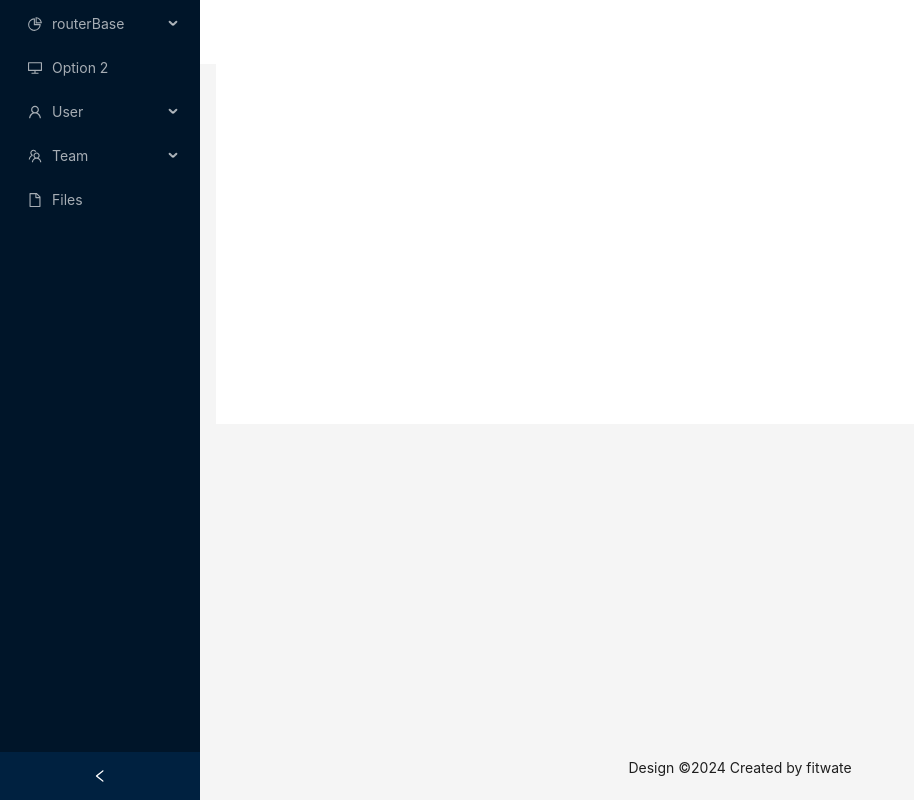
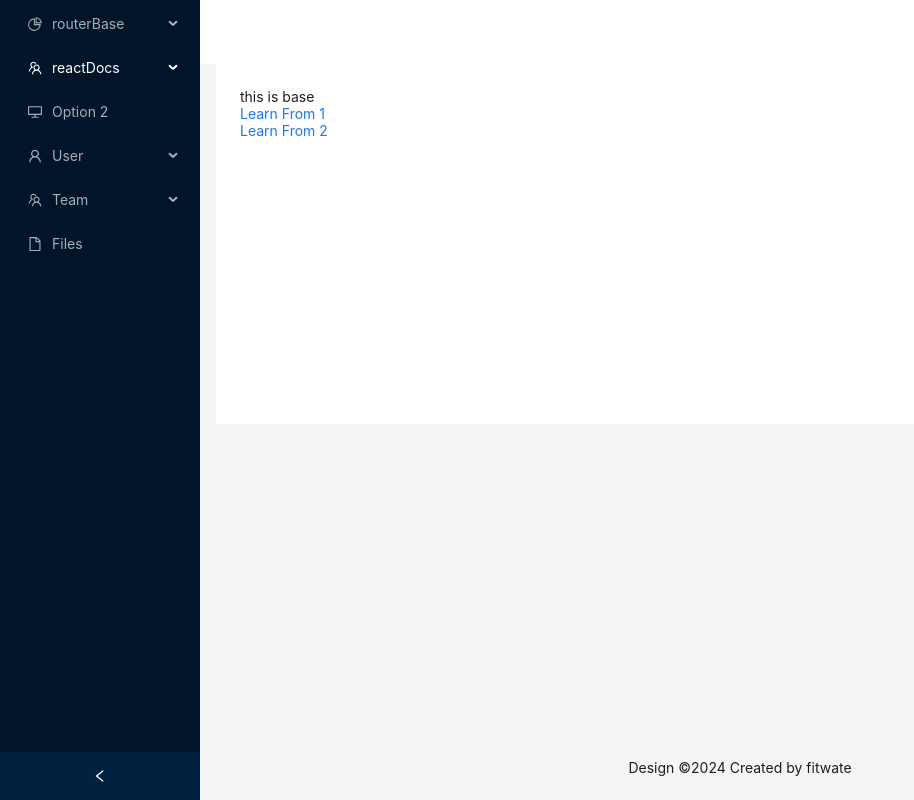
Before and after one commit to fitwate/react-learn, a React (Create React App) app: page /reactDocs/base in a window 1280 px wide. Shown: the whole page, without its empty margins (0-914 px from the left). Built offline with nearby package versions, Linux system fonts and the light colour scheme.

Commit message:
test react docs base

```diff
--- a/src/App.js
+++ b/src/App.js
@@ -25,13 +25,17 @@ const items = [
     getItem('home', '/home'),
   ]
   ),
+  getItem('reactDocs', 'sub2', <TeamOutlined />, [
+    getItem('base', '/reactDocs/base'),
+    getItem('test', '/reactDocs/test')
+  ]),
   getItem('Option 2', '2', <DesktopOutlined />),
-  getItem('User', 'sub2', <UserOutlined />, [
+  getItem('User', 'sub3', <UserOutlined />, [
     getItem('Tom', '3'),
     getItem('Bill', '4'),
     getItem('Alex', '5'),
   ]),
-  getItem('Team', 'sub3', <TeamOutlined />, [
+  getItem('Team', 'sub4', <TeamOutlined />, [
     getItem('Team 1', '6'),
     getItem('Team 2', '8')
   ]),
--- /dev/null
+++ b/src/pages/reactDocs/Base.jsx
@@ -0,0 +1,12 @@
+import React from 'react'
+import { NavLink } from 'react-router-dom'
+
+export default function Base() {
+  return (
+    <div>
+      this is base
+      <div><NavLink to="https://react.docschina.org/learn" target="_blank">Learn From 1 </NavLink></div>
+      <div><NavLink to="https://react.dev/learn" target="_blank">Learn From 2 </NavLink></div>
+    </div>
+  )
+}
--- /dev/null
+++ b/src/pages/reactDocs/Test.jsx
@@ -0,0 +1,9 @@
+import React from 'react'
+
+export default function Test() {
+  return (
+    <div>
+      this is Test
+    </div>
+  )
+}
--- a/src/pages/routerBase/About.jsx
+++ b/src/pages/routerBase/About.jsx
@@ -1,11 +1,13 @@
 import React from 'react'
-import { useInRouterContext } from 'react-router-dom'
+import { NavLink, useInRouterContext } from 'react-router-dom'
 
 export default function About() {
   console.log("是否在路由组件中： ",useInRouterContext())
   return (
     <div>
       I am about
+      <div><NavLink to="https://www.bilibili.com/video/BV1wy4y1D7JT?p=127" target="_blank">Learn From</NavLink></div>
+
     </div>
   )
 }
```
Also changed, not shown: src/routes/index.jsx (+15 -0 lines).
